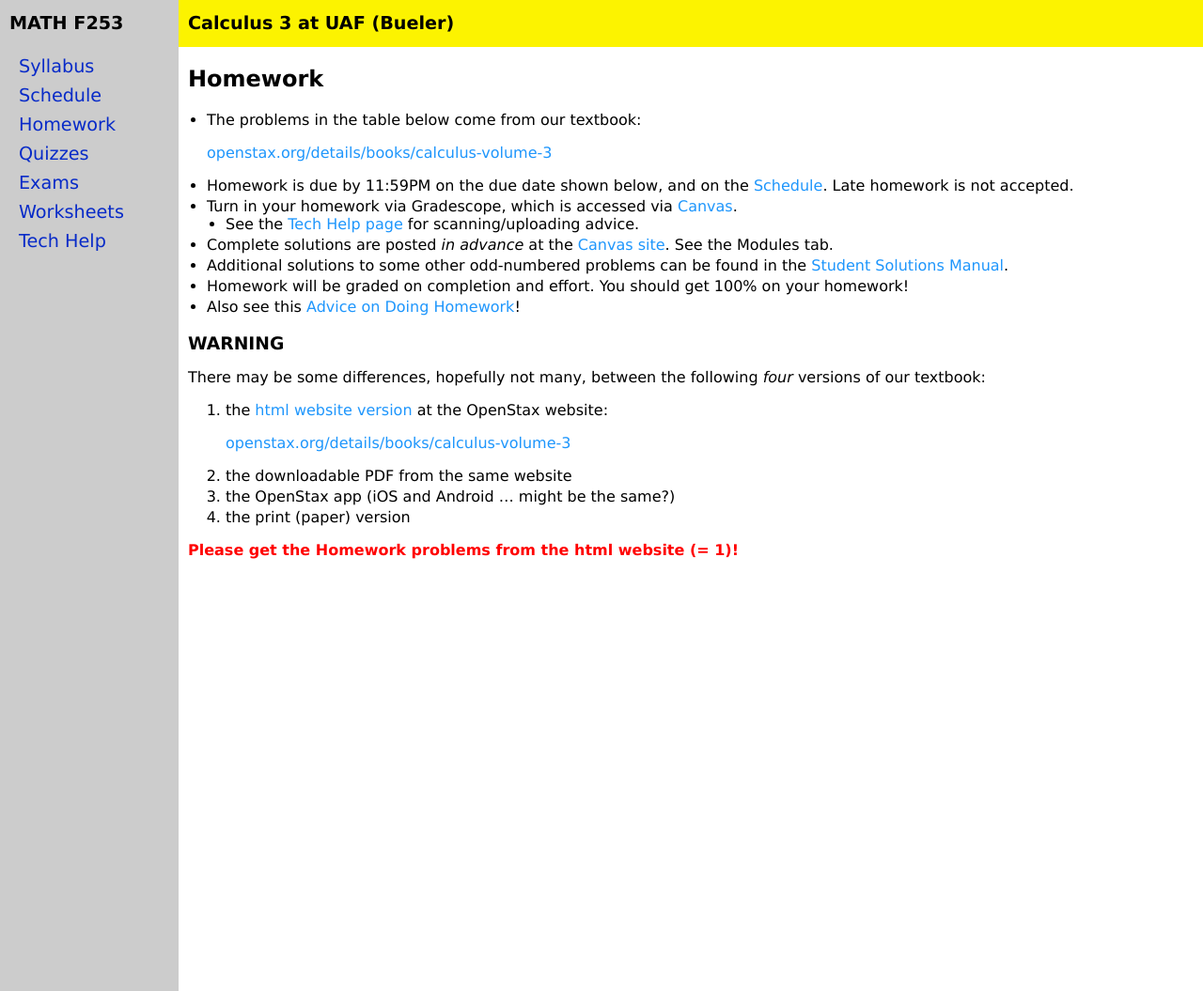
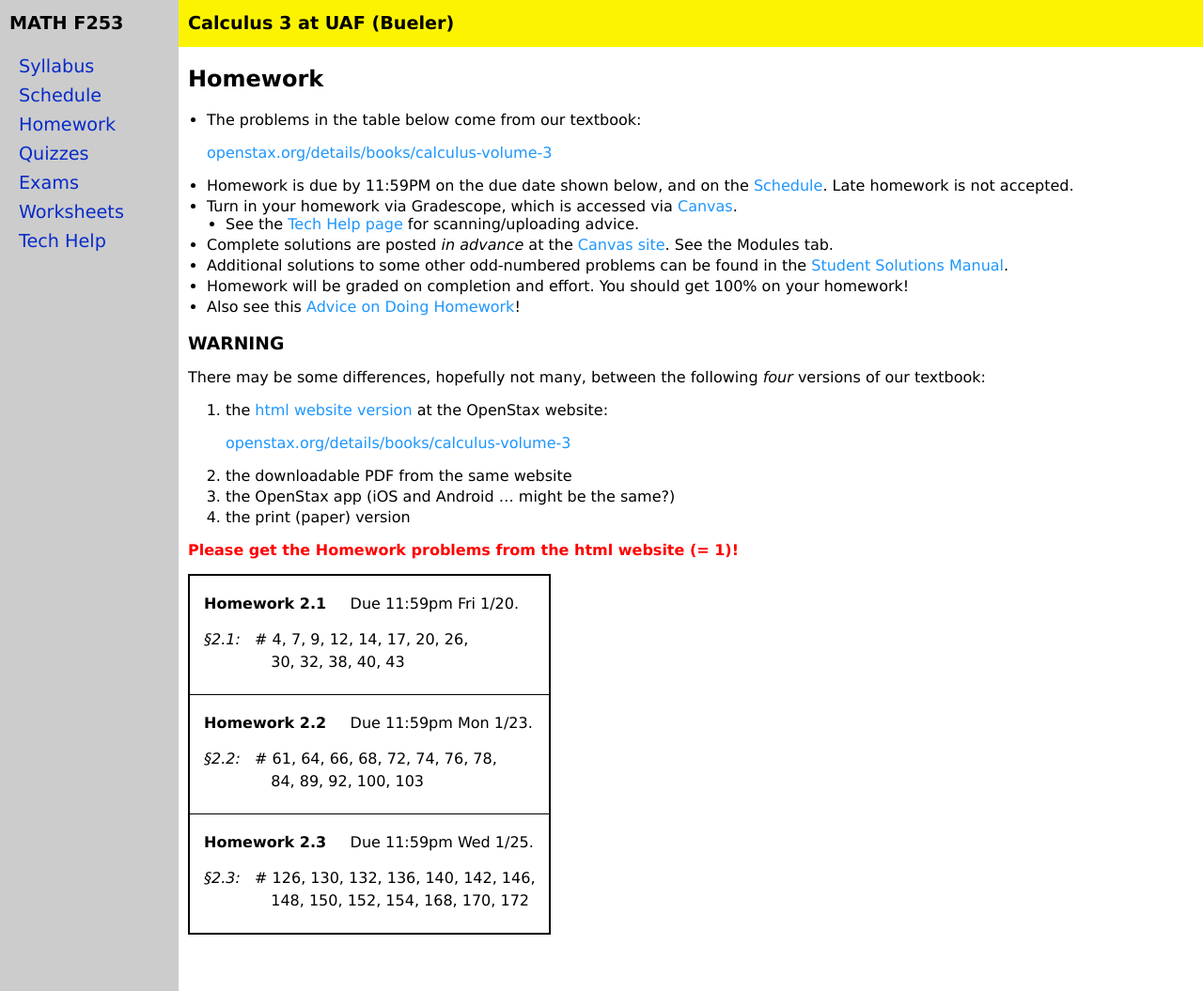
Before and after one commit to jrfaudree/HOM, a Jekyll site: the page built from homework.md, in a window 1280 px wide and 1055 px high. Shown: the whole window at 94% size. Built offline with Jekyll 4.4.1, drawn with Linux system fonts in a browser that asks for light colours.

Commit message:
start homework assigns calc3

```diff
--- a/_data/homework.yml
+++ b/_data/homework.yml
@@ -1,8 +1,21 @@
 semester: Spring 2023
 home: assets/homework/S23
 homework:
-#- name: Homework 2.1
-#  due: 11:59pm Wed 9/7
-#  sections:
-#  - section: 1.2
-#    problems: 72, 78
+- name: Homework 2.1
+  due: 11:59pm Fri 1/20
+  sections:
+  - section: 2.1
+    problems: 4, 7, 9, 12, 14, 17, 20, 26,
+    cont: 30, 32, 38, 40, 43
+- name: Homework 2.2
+  due: 11:59pm Mon 1/23
+  sections:
+  - section: 2.2
+    problems: 61, 64, 66, 68, 72, 74, 76, 78,
+    cont: 84, 89, 92, 100, 103
+- name: Homework 2.3
+  due: 11:59pm Wed 1/25
+  sections:
+  - section: 2.3
+    problems: 126, 130, 132, 136, 140, 142, 146,
+    cont: 148, 150, 152, 154, 168, 170, 172
```
